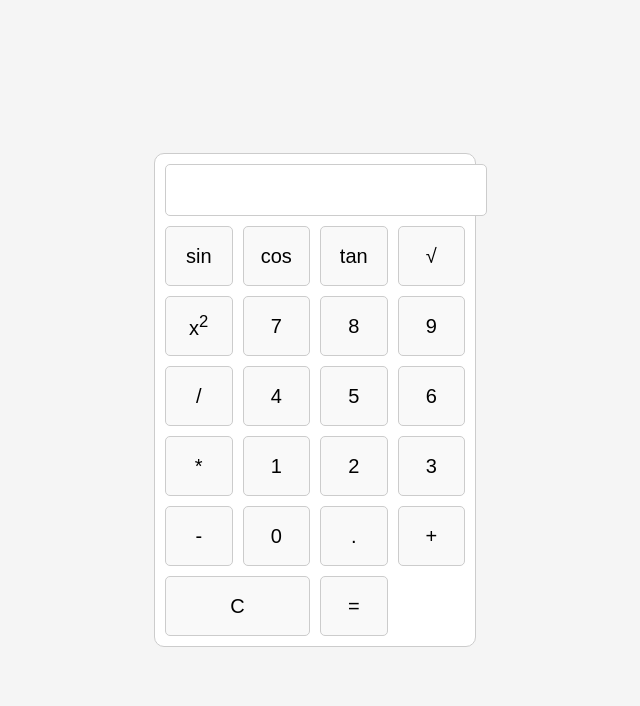
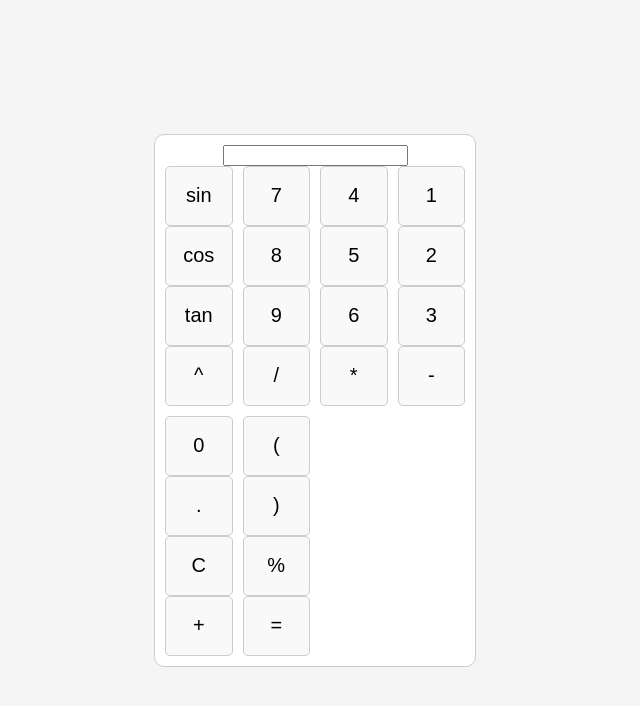
Before and after one commit to alhjuned/calculator, a plain HTML site: page index.html in a window 1280 px wide. Shown: the whole page, without its empty margins (325-965 px from the left). Drawn offline with Linux system fonts and the light colour scheme.

Commit message:
Update index.html

```diff
--- a/index.html
+++ b/index.html
@@ -1,39 +1,56 @@
 <!DOCTYPE html>
 <html lang="en">
+
 <head>
     <meta charset="UTF-8">
     <meta name="viewport" content="width=device-width, initial-scale=1.0">
+    <title>Scientific Calculator</title>
     <link rel="stylesheet" href="styles.css">
-    <title>Scientific Calculator</title>
 </head>
+
 <body>
     <div class="calculator">
-        <input type="text" id="display" readonly>
+        <input class="display" type="text" readonly>
         <div class="buttons">
-            <button onclick="appendToDisplay('sin(')">sin</button>
-            <button onclick="appendToDisplay('cos(')">cos</button>
-            <button onclick="appendToDisplay('tan(')">tan</button>
-            <button onclick="appendToDisplay('sqrt(')">√</button>
-            <button onclick="appendToDisplay('pow(')">x<sup>2</sup></button>
-            <button onclick="appendToDisplay('7')">7</button>
-            <button onclick="appendToDisplay('8')">8</button>
-            <button onclick="appendToDisplay('9')">9</button>
-            <button onclick="appendToDisplay('/')">/</button>
-            <button onclick="appendToDisplay('4')">4</button>
-            <button onclick="appendToDisplay('5')">5</button>
-            <button onclick="appendToDisplay('6')">6</button>
-            <button onclick="appendToDisplay('*')">*</button>
-            <button onclick="appendToDisplay('1')">1</button>
-            <button onclick="appendToDisplay('2')">2</button>
-            <button onclick="appendToDisplay('3')">3</button>
-            <button onclick="appendToDisplay('-')">-</button>
-            <button onclick="appendToDisplay('0')">0</button>
-            <button onclick="appendToDisplay('.')">.</button>
-            <button onclick="appendToDisplay('+')">+</button>
-            <button class="clear" onclick="clearDisplay()">C</button>
-            <button class="calculate" onclick="calculateResult()">=</button>
+            <div class="row">
+                <button onclick="addToDisplay('sin(')">sin</button>
+                <button onclick="addToDisplay('cos(')">cos</button>
+                <button onclick="addToDisplay('tan(')">tan</button>
+                <button class="operator" onclick="addToDisplay('^')">^</button>
+            </div>
+            <div class="row">
+                <button onclick="addToDisplay('7')">7</button>
+                <button onclick="addToDisplay('8')">8</button>
+                <button onclick="addToDisplay('9')">9</button>
+                <button class="operator" onclick="addToDisplay('/')">/</button>
+            </div>
+            <div class="row">
+                <button onclick="addToDisplay('4')">4</button>
+                <button onclick="addToDisplay('5')">5</button>
+                <button onclick="addToDisplay('6')">6</button>
+                <button class="operator" onclick="addToDisplay('*')">*</button>
+            </div>
+            <div class="row">
+                <button onclick="addToDisplay('1')">1</button>
+                <button onclick="addToDisplay('2')">2</button>
+                <button onclick="addToDisplay('3')">3</button>
+                <button class="operator" onclick="addToDisplay('-')">-</button>
+            </div>
+            <div class="row">
+                <button onclick="addToDisplay('0')">0</button>
+                <button onclick="addToDisplay('.')">.</button>
+                <button class="operator" onclick="clearDisplay()">C</button>
+                <button class="operator" onclick="addToDisplay('+')">+</button>
+            </div>
+            <div class="row">
+                <button class="operator" onclick="addToDisplay('(')">(</button>
+                <button class="operator" onclick="addToDisplay(')')">)</button>
+                <button class="operator" onclick="addToDisplay('%')">%</button>
+                <button class="equals" onclick="evaluateDisplay()">=</button>
+            </div>
         </div>
     </div>
     <script src="script.js"></script>
 </body>
+
 </html>
```
